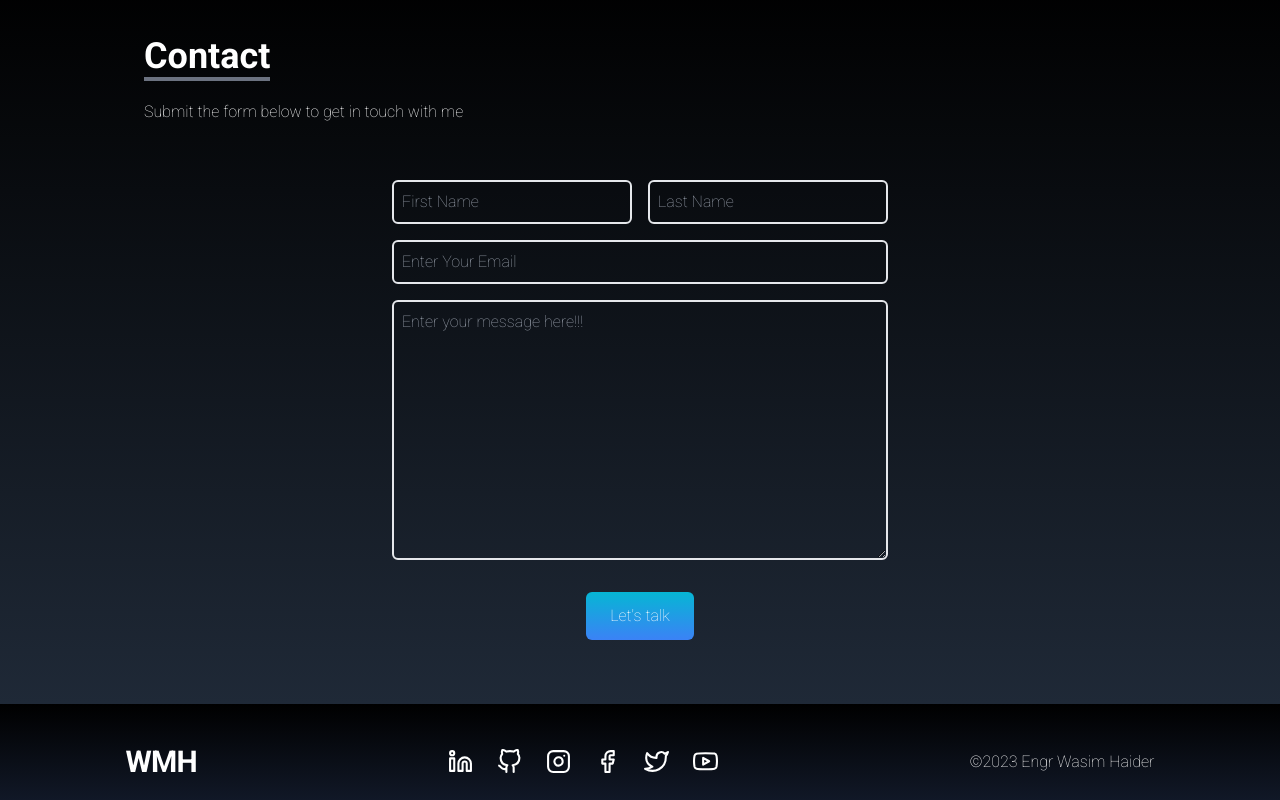
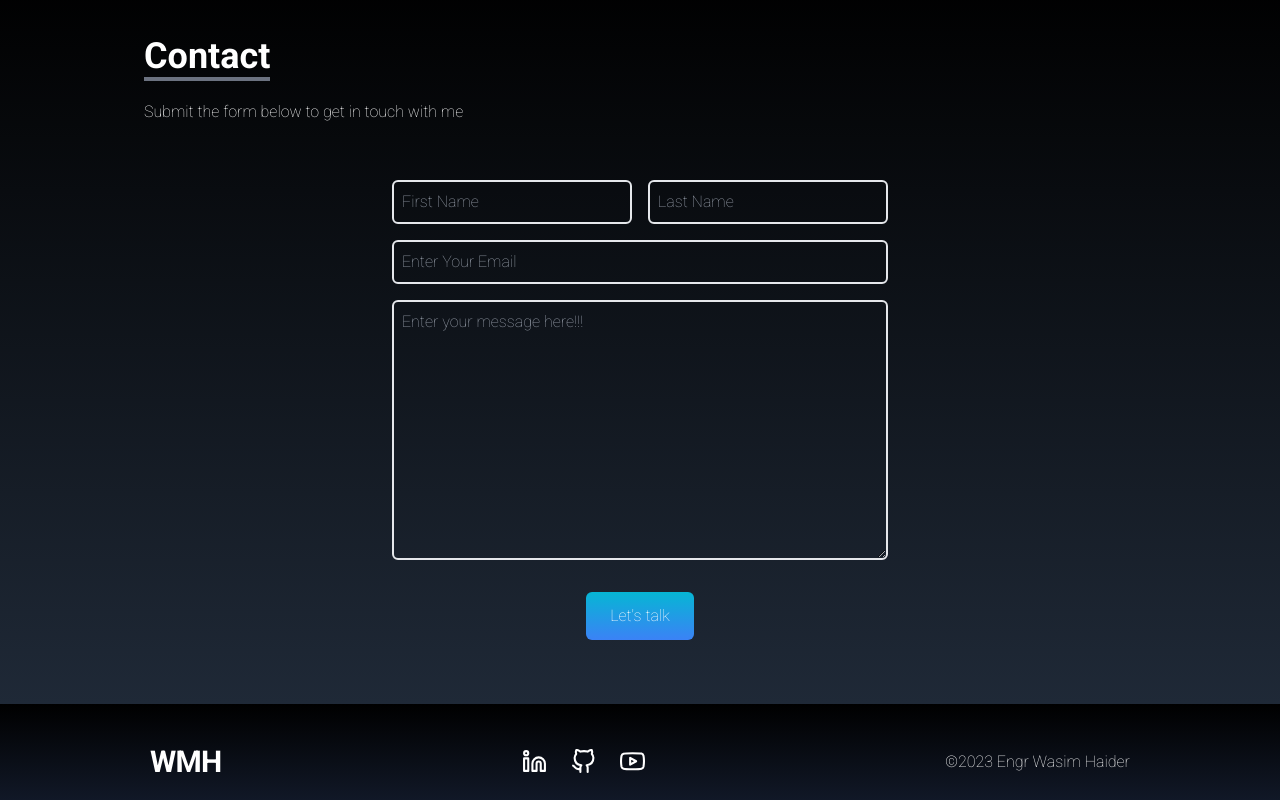
Before and after one commit to wasimhaider55/personalPortfolio, a React (Create React App) app in the folder onePortfolio/: page / in a window 1280 px wide. Shown: the part 2560-3360 px from the top of the page. Built offline with nearby package versions, Linux system fonts and the light colour scheme.

Commit message:
some small changing

```diff
--- a/onePortfolio/src/components/Footer.jsx
+++ b/onePortfolio/src/components/Footer.jsx
@@ -1,10 +1,7 @@
 import React from 'react'
 import {
-    FiFacebook,
     FiLinkedin,
-    FiInstagram,
     FiGithub,
-    FiTwitter,
     FiYoutube
 } from 'react-icons/fi';
 
@@ -22,21 +19,6 @@ const Footer = () => {
         },
         {
             id: 3,
-            icon: <FiInstagram size={25} />,
-            href: "https://instagram.com/wasimhaider14379?igshid=ZGUzMzM3NWJiOQ==",
-        },
-        {
-            id: 4,
-            icon: <FiFacebook size={25} />,
-            href: "https://www.facebook.com/engrWasimKhan55/",
-        },
-        {
-            id: 5,
-            icon: <FiTwitter size={25} />,
-            href: "https://twitter.com/WasimHa35327652?t=41PKrWnQOYBWJVaPeseNOw&s=09",
-        },
-        {
-            id: 6,
             icon: <FiYoutube size={25} />,
             href: "https://www.youtube.com/@wmhshorts4943",
         }
```
